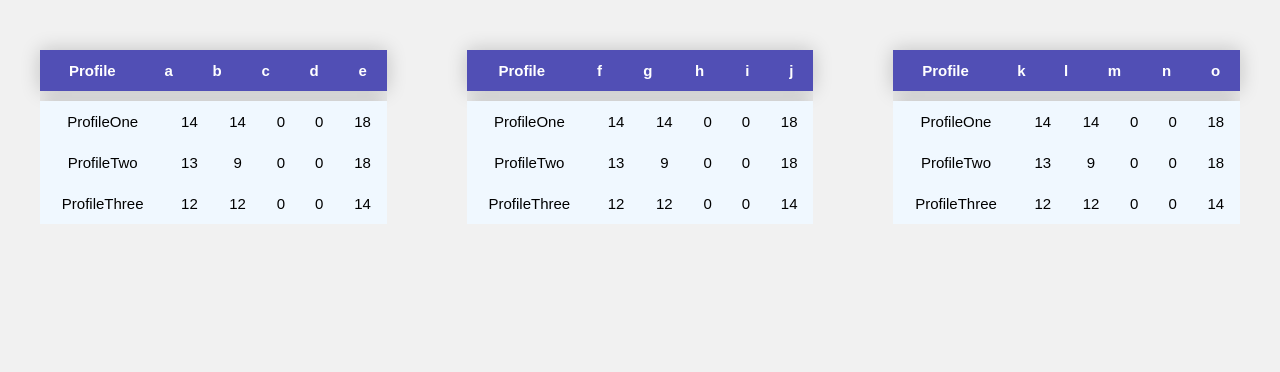
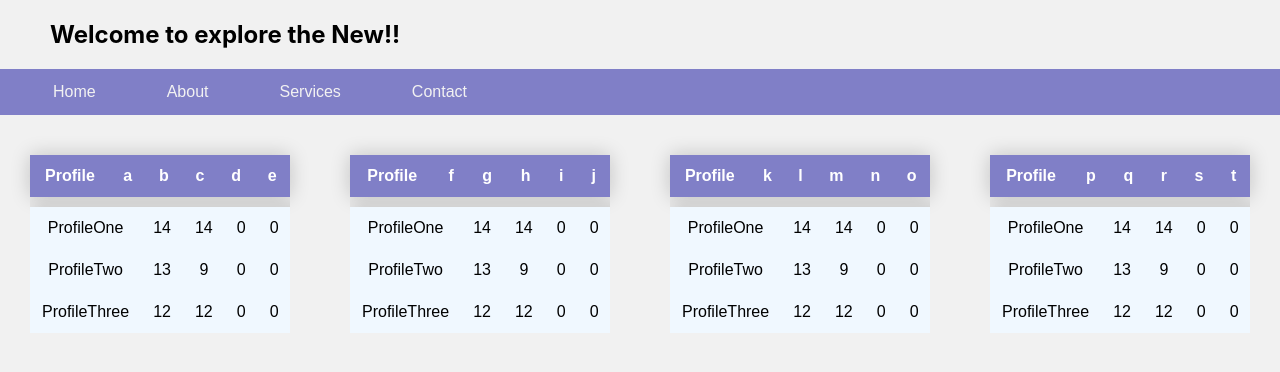
Before and after one commit to sujitha826/flexbox-media-queries, a React (Create React App) app: page / in a window 1280 px wide. Shown: the top 372 px of the page. Built offline with nearby package versions, Linux system fonts and the light colour scheme.

Commit message:
style-changes

```diff
--- a/src/App.js
+++ b/src/App.js
@@ -1,9 +1,11 @@
 import ResponsiveFlex from './components/ResponsiveFlex';
+import MenuLinks from './components/MenuLinks';
 import './App.css';
 
 function App() {
   return (
     <div className="App">
+      <MenuLinks />
       <ResponsiveFlex />
 
     </div>
--- a/src/components/MenuLinks.js
+++ b/src/components/MenuLinks.js
@@ -3,15 +3,13 @@ import "../css/MenuLinksStyle.css";
 
 export default function MenuLinks() {
     return (
-        <div><h2>Responsive navigation menu</h2>
-            <p>Resize the browser window to see the effect: When the screen is less than 600px, the navigation menu will be displayed vertically instead of horizontally.</p>
-
-            <div className="topnav">
-                <a href="#">Link</a>
-                <a href="#">Link</a>
-                <a href="#">Link</a>
+        <div id="navbar"><h2>Welcome to explore the New!!</h2>
+            <div id="topnav">
+                <a href="#">Home</a>
+                <a href="#">About</a>
+                <a href="#">Services</a>
+                <a href="#">Contact</a>
             </div>
-
         </div>
     );
 }
--- a/src/components/ResponsiveFlex.js
+++ b/src/components/ResponsiveFlex.js
@@ -8,11 +8,13 @@ export default function ResponsiveFlex() {
     const header1 = ["Profile", "a", "b", "c", "d", "e"];
     const header2 = ["Profile", "f", "g", "h", "i", "j"];
     const header3 = ["Profile", "k", "l", "m", "n", "o"];
+    const header4 = ["Profile", "p", "q", "r", "s", "t"];
     return (
         <div className="flex-container">
             <div className="flex-item"><FinalTable headerInfo={header1} /></div>
             <div className="flex-item"><FinalTable headerInfo={header2} /></div>
             <div className="flex-item"><FinalTable headerInfo={header3} /></div>
+            <div className="flex-item"><FinalTable headerInfo={header4} /></div>
         </div>
 
     );
--- a/src/css/FlexboxStyle.css
+++ b/src/css/FlexboxStyle.css
@@ -16,19 +16,23 @@ body {
   }
 }
 
+/* On row(default) flex direction, main axis is horizondal and cross axis is vertical and for column direction , vice versa.*/
+
 .flex-container {
   display: flex;
   flex-wrap: wrap;
-  font-size: 15px;
-  text-align: center;
-  justify-content: center;
+  /* Always align on the cross axis */
+  align-items: center;
+  /* Always align on the main axis */
+  justify-content: space-around;
 }
 
 .flex-item {
   background-color: #f1f1f1;
-  padding: 40px;
-  flex: 30%;
+  padding: 30px;
+  flex: 1;
   height: 80%;
+  width : 300px;
 }
 
 
@@ -47,8 +51,6 @@ body {
 }
 
 
-
-
 /* Responsive layout - makes a one column-layout instead of a two-column layout */
 /* change the percentage of the flex property of the flex items to create different layouts for
 different screen sizes.Note that we also have to include flex-wrap: wrap; on the flex container
@@ -56,40 +58,7 @@ for this example to work:*/
 /* the direction changes when the screen size is 800px (breakpoint)wide or smaller, both flex-items will be aligned in column by taking 100% of flex */
 
 @media (max-width: 800px) {
-
-  .flex-item-right,
-  .flex-item-middle,
-  .flex-item-left {
+  .flex-item {
     flex: 100%;
   }
 }
-
-/* Style the top navigation bar */
-.topnav {
-  overflow: hidden;
-  background-color: #333;
-}
-
-/* Style the topnav links */
-.topnav a {
-  float: left;
-  display: block;
-  color: #f2f2f2;
-  text-align: center;
-  padding: 14px 16px;
-  text-decoration: none;
-}
-
-/* Change color on hover */
-.topnav a:hover {
-  background-color: #ddd;
-  color: black;
-}
-
-/* On screens that are 600px wide or less, make the menu links stack on top of each other instead of next to each other */
-@media screen and (max-width: 600px) {
-  .topnav a {
-    float: none;
-    width: 100%;
-  }
-}
--- a/src/css/MediaStyle.css
+++ b/src/css/MediaStyle.css
@@ -24,7 +24,7 @@
 }
 
 .table-style thead tr {
-  background-color: #030098ab;
+  background-color: #03009879;
   color: #ffffff;
   text-align: center;
 }
--- a/src/css/MenuLinksStyle.css
+++ b/src/css/MenuLinksStyle.css
@@ -1,28 +1,35 @@
+#navbar h2 {
+    text-align: left;
+    margin-left: 50px;
+}
+
 /* Style the top navigation bar */
-.topnav {
+#topnav {
     overflow: hidden;
-    background-color: #333;
+    background-color: #03009879;
 }
 
 /* Style the topnav links */
-.topnav a {
+#topnav a {
     float: left;
     display: block;
     color: #f2f2f2;
     text-align: center;
-    padding: 14px 16px;
+    padding: 14px 18px;
     text-decoration: none;
+    margin-left: 35px;
+    font-family: Arial, Helvetica, sans-serif;
 }
 
 /* Change color on hover */
-.topnav a:hover {
+#topnav a:hover {
     background-color: #ddd;
     color: black;
 }
 
 /* On screens that are 600px wide or less, make the menu links stack on top of each other instead of next to each other */
-@media screen and (max-width: 600px) {
-    .topnav a {
+@media screen and (max-width: 800px) {
+    #topnav a {
         float: none;
         width: 100%;
     }
```
Also changed, not shown: src/images/bgimage.jpg (added).
